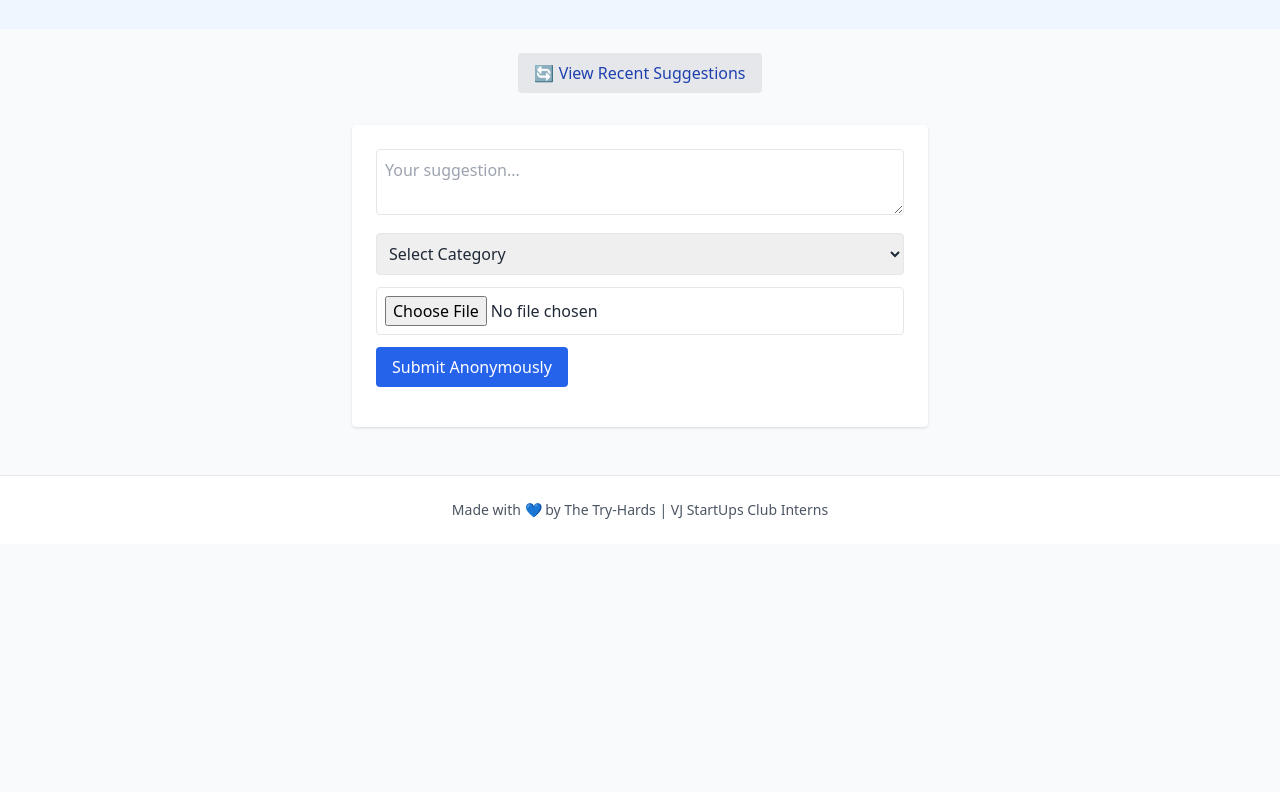
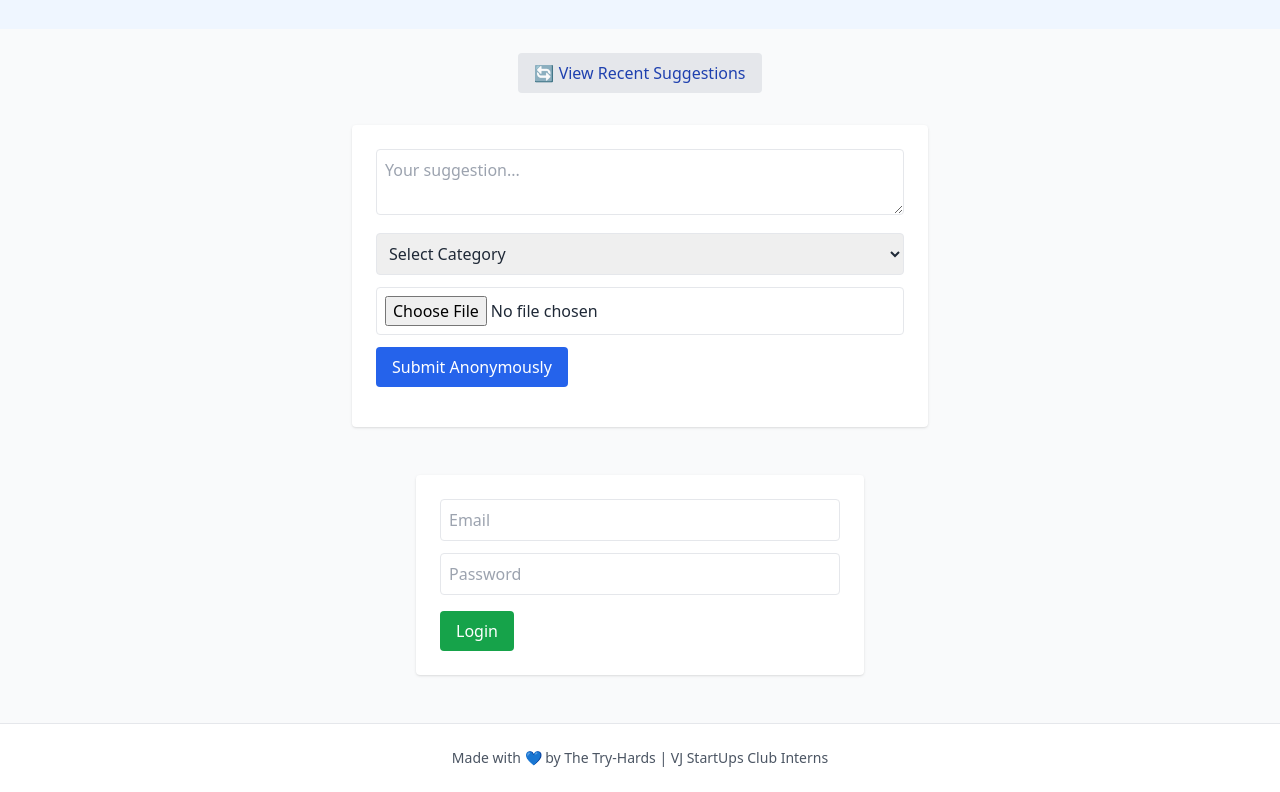
Before and after one commit to thummala-srinath/VNR-SpeakUp-Portal, a plain HTML site: page index.html in a window 1280 px wide. Shown: the part 167-959 px from the top of the page. Before the commit the page ends 800 px from the top, so only its background shows below. Drawn offline with nearby package versions, Linux system fonts and the light colour scheme; no server answers.

Commit message:
Update index.html

```diff
--- a/index.html
+++ b/index.html
@@ -62,6 +62,16 @@
     <!-- Suggestions will appear here -->
   </div>
 </section>
+  <!-- Admin Login -->
+  <section id="adminLogin" class="max-w-md mx-auto p-6 bg-white shadow rounded my-12">
+    <form id="adminForm">
+      <input type="email" placeholder="Email" required class="w-full border rounded p-2 mb-3" />
+      <input type="password" placeholder="Password" required class="w-full border rounded p-2 mb-4" />
+      <button type="submit" class="bg-green-600 text-white px-4 py-2 rounded hover:bg-green-700">
+        Login
+      </button>
+    </form>
+  </section>
 
   <footer class="bg-white border-t mt-12 p-6 text-center text-sm text-gray-600">
     <p>Made with 💙 by The Try-Hards | VJ StartUps Club Interns</p>
```
